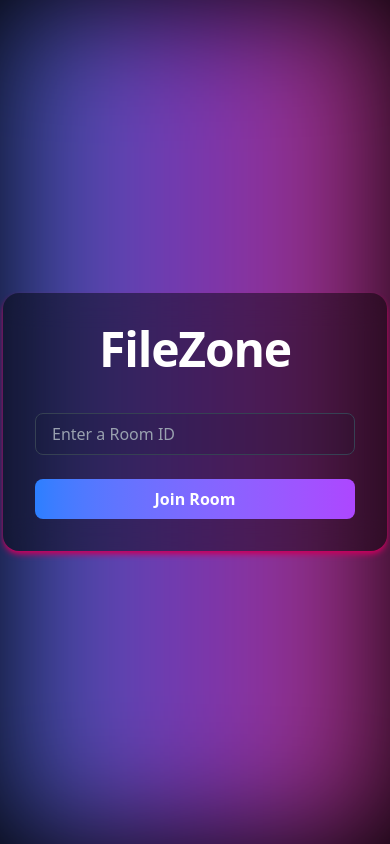
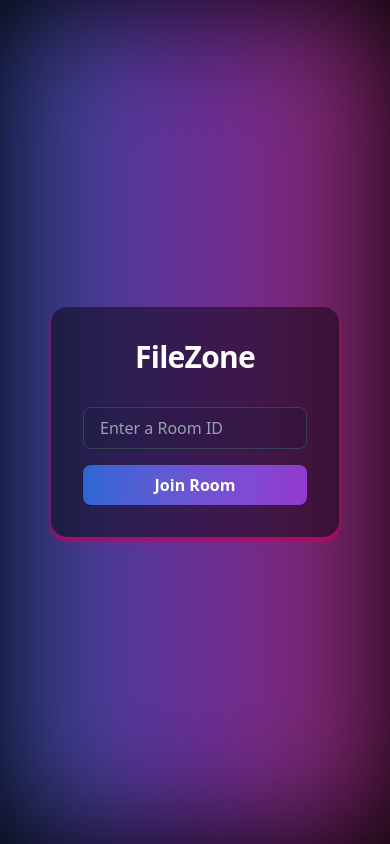
Before and after one commit to Fardays90/FileZone, a React (Vite) app in the folder client/FileZone/: page / in a window 390 px wide. Built offline with nearby package versions, Linux system fonts and the light colour scheme; no server answers.

Commit message:
fixed ui for receievd files

```diff
--- a/client/FileZone/index.html
+++ b/client/FileZone/index.html
@@ -2,7 +2,7 @@
 <html lang="en">
   <head>
     <meta charset="UTF-8" />
-    <link rel="icon" type="image/svg+xml" href="/vite.svg" />
+    <link rel="icon" type="image/svg+xml" href="/favicon.png" />
     <meta name="viewport" content="width=device-width, initial-scale=1.0" />
     <title>FileZone</title>
   </head>
--- a/client/FileZone/src/Home.tsx
+++ b/client/FileZone/src/Home.tsx
@@ -32,26 +32,26 @@ const Home = () => {
     return (
         <div className="bg-black h-screen w-screen flex flex-col justify-center items-center">
             <motion.div
-            className="absolute inset-0 bg-gradient-to-r from-blue-500 via-purple-500 to-pink-500 opacity-20 blur-3xl"
+            className="absolute inset-0 bg-gradient-to-r from-blue-500 via-purple-500 to-pink-500 blur-3xl"
             initial={{opacity:0}}
-            animate={{opacity:0.7}}
+            animate={{opacity:0.6}}
             transition={{duration:1.5}}
             />
-            <div className="flex flex-col items-center gap-6 bg-black/45 backdrop-blur-lg p-8 rounded-2xl shadow-pink-700 shadow-md z-10">
-                <h1 className="text-5xl font-extrabold text-white tracking-tight mb-4">
+            <div className="flex flex-col items-center w-max space-y-4 bg-black/45 backdrop-blur-lg p-8 rounded-2xl shadow-pink-700 shadow-md z-10">
+                <h1 className="text-3xl  md:text-5xl font-extrabold text-white tracking-tight mb-8 md:mb-4">
                 FileZone
                 </h1>
                 <input
-                className="w-80 px-4 py-2 rounded-lg border border-gray-700 focus:outline-none focus:ring-2 focus:ring-blue-500 bg-gray-900/15 text-white placeholder-gray-400 transition"
+                className="w-56 text-base md:text-lg md:w-80 px-4 py-2 rounded-lg border border-gray-700 focus:outline-none focus:ring-2 focus:ring-blue-800 bg-gray-900/15 text-white placeholder-gray-400 transition"
                 placeholder="Enter a Room ID"
                 value={currentRoomId}
                 onChange={(e) => handleRoomId(e.target.value)}
                 />
                 <button
-                className="w-80 px-4 py-2 rounded-lg bg-gradient-to-r  from-blue-500 to-purple-500 text-white font-semibold hover:opacity-90 transition"
+                className="w-56 md:w-80 px-4 py-2 rounded-lg bg-gradient-to-r  from-blue-500/75 to-purple-500/75 text-white font-semibold hover:opacity-90 transition"
                 onClick={handleJoin}
                 >
-                Join Room
+                <p className="md:text-lg text-base">Join Room</p>
                 </button>
             </div>
         </div>
--- a/client/FileZone/src/ReceivedFIle.tsx
+++ b/client/FileZone/src/ReceivedFIle.tsx
@@ -38,7 +38,7 @@ const ReceivedFile = ({ name, type, file } : {name:string, type:string, file: Bl
                  previewURL &&
                 <div className=' flex flex-row items-center space-x-4'>
                     <img src={previewURL} className='h-16 md:h-20 rounded-lg'/>
-                    <a href={previewURL} download={name} style={{cursor:'pointer'}} className='bg-lime-500 rounded-xl p-2'>
+                    <a href={previewURL} download={name} style={{cursor:'pointer'}} className='bg-lime-600 rounded-xl p-2'>
                         <Download color='white'/>
                     </a>
                 </div>
--- a/client/FileZone/src/Room.tsx
+++ b/client/FileZone/src/Room.tsx
@@ -2,7 +2,7 @@ import { useSocketStore } from "../hooks/useSocketStore"
 import { usePeerStore } from '../hooks/usePeerStore';
 import {AnimatePresence, easeInOut, motion} from 'framer-motion'
 import UploadedFile from "./UploadedFile";
-import { AlertCircle, Cross, User } from "lucide-react";
+import { AlertCircle, Cross, CrossIcon, User, XIcon } from "lucide-react";
 import { useFileStore } from '../hooks/useFileStore';
 import { useEffect, useRef, useState } from "react";
 import clsx from "clsx";
@@ -187,16 +187,17 @@ const Room = () => {
                 {
                     receivedModal &&
                     <motion.div
-                    className="flex flex-col absolute w-full h-screen md:w-full p-5 bg-black/30 space-y-5 py-10  backdrop-blur-md"
+                    className="flex flex-col absolute w-full items-center  h-screen md:w-full p-5 bg-black/30 space-y-5 py-10  backdrop-blur-md"
                     initial={{y:-window.innerHeight}}
                     animate={{y:0}}
                     exit={{y:-window.innerHeight}}
                     transition={{duration:0.6}}
                     style={{zIndex:999999}}
                     >
-                        <button onClick={() => setReceivedModal(false)} className="bg-white w-max p-4 rounded-xl">
-                            <Cross color="white"/>
+                        <button onClick={() => setReceivedModal(false)} className="self-start cursor-pointer" >
+                            <XIcon color="white" size={32}/>
                         </button>
+                        <div className="flex-1 flex overflow-y-auto flex-col w-full items-center self-center p-3 space-y-5">
                             {
                                 (receivedFiles.length > 0) ?
                                 receivedFiles.map((file, index) => (
@@ -205,6 +206,7 @@ const Room = () => {
                                 :
                                 <p>No files gotten yet</p>
                             }
+                        </div>
                     </motion.div>
                 }
             </AnimatePresence>
```
Also changed, not shown: client/FileZone/public/favicon.png (added). Lines whose indentation alone changed are shown as unchanged.
